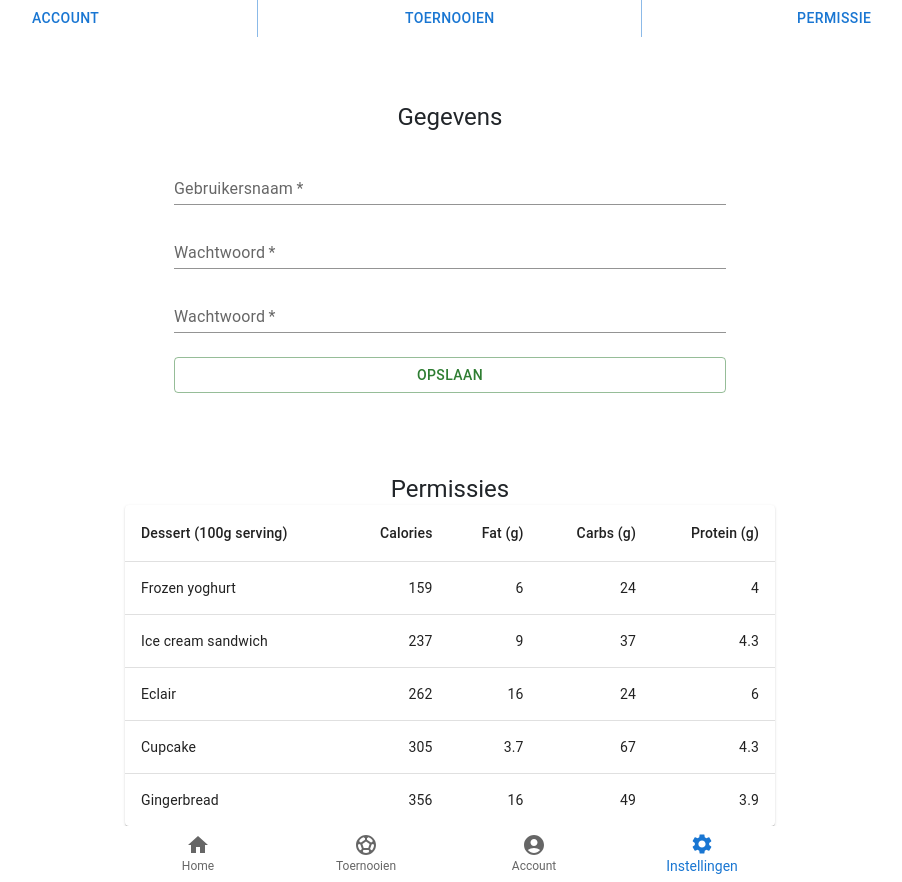
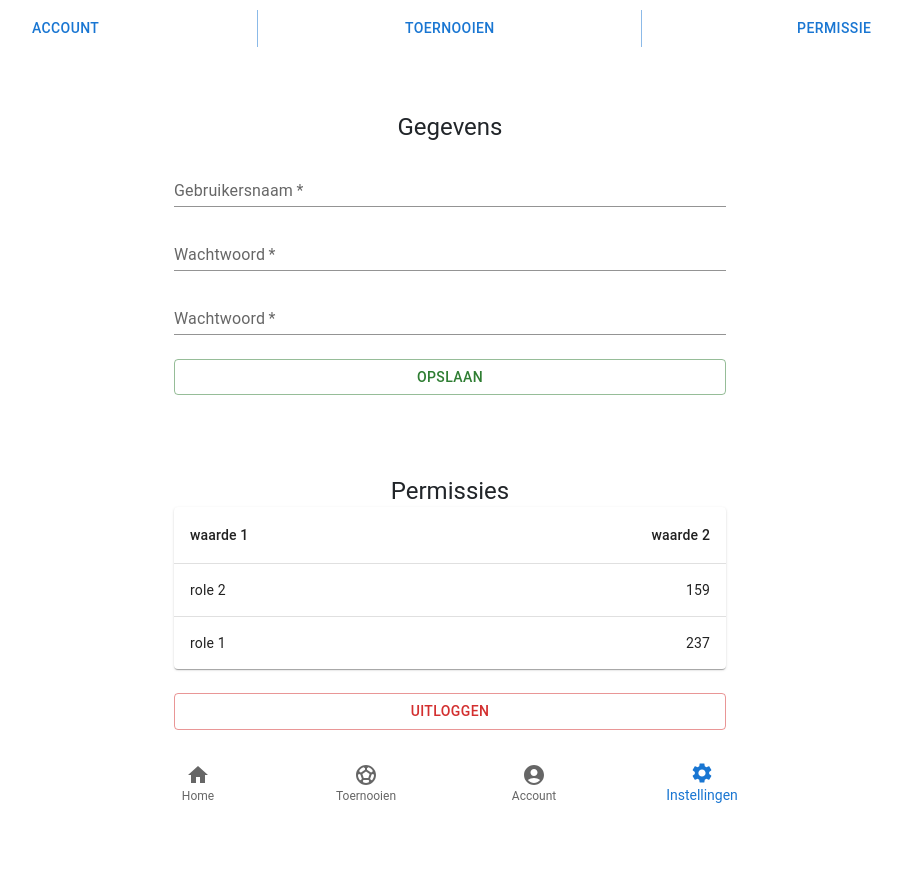
Before and after one commit to TimGrootscholten/Tournaments-Client, a React (Create React App) app: page /settings in a window 1280 px wide. Shown: the whole page, without its empty margins (190-1092 px from the left). After the commit the page ends 812 px from the top, so only its background shows below. Built offline with nearby package versions, Linux system fonts and the light colour scheme.

Commit message:
add scss and password reset

```diff
--- a/src/App.tsx
+++ b/src/App.tsx
@@ -5,20 +5,14 @@ import Home from "./Pages/Home";
 import Login from "./Pages/Login";
 import Registreren from "./Pages/Registreren";
 import Nav from "./Components/Nav";
-
-import Box from "@mui/material/Box";
+import "./Assets/css/global.scss";
 import Settings from "./Pages/Settings";
 
 const App = () => {
   const [userData, setUserData] = useState({});
   return (
-    <Box
-      className="app d-flex flex-column h-100"
-      sx={{
-        minHeight: "100vh",
-      }}
-    >
-      <BrowserRouter>
+    <BrowserRouter>
+      <div className="content">
         <Routes>
           <Route path="/">
             <Route index element={<Home />} />
@@ -29,9 +23,9 @@ const App = () => {
             </Route>
           </Route>
         </Routes>
-        <Nav />
-      </BrowserRouter>
-    </Box>
+      </div>
+      <Nav />
+    </BrowserRouter>
   );
 };
 
--- /dev/null
+++ b/src/Assets/css/global.scss
@@ -0,0 +1,28 @@
+html,
+body {
+  height: 100%;
+  font-family: sans-serif;
+}
+
+body {
+  margin: 0;
+  padding: 0;
+}
+
+#root {
+  display: flex;
+  flex-direction: column;
+  height: 100%;
+}
+
+.content {
+  flex: 1 0 auto;
+  padding: 10px;
+}
+
+.nav {
+  flex-shrink: 0;
+  text-align: center;
+  background-color: tomato;
+  color: white;
+}
--- /dev/null
+++ b/src/Assets/css/settings.scss
@@ -0,0 +1,7 @@
+.box-Permissie {
+  margin-bottom: 4rem;
+}
+
+.table-account {
+  min-width: 100%;
+}
--- a/src/Components/Nav.tsx
+++ b/src/Components/Nav.tsx
@@ -32,7 +32,7 @@ const Nav = () => {
   }, [pathname]);
 
   return (
-    <nav className="footer mt-auto">
+    <nav className="nav">
       <Box className="w-100">
         <BottomNavigation
           showLabels
--- a/src/Components/Pages/Settings/Account.tsx
+++ b/src/Components/Pages/Settings/Account.tsx
@@ -50,22 +50,10 @@ const Account = () => {
     // userServices.getUser();
     // userServices.createUser(user);
   };
-  const createData = (
-    name: string,
-    calories: number,
-    fat: number,
-    carbs: number,
-    protein: number
-  ) => {
-    return { name, calories, fat, carbs, protein };
+  const createData = (waarde1: string, waarde2: number) => {
+    return { waarde1, waarde2 };
   };
-  const rows = [
-    createData("Frozen yoghurt", 159, 6.0, 24, 4.0),
-    createData("Ice cream sandwich", 237, 9.0, 37, 4.3),
-    createData("Eclair", 262, 16.0, 24, 6.0),
-    createData("Cupcake", 305, 3.7, 67, 4.3),
-    createData("Gingerbread", 356, 16.0, 49, 3.9),
-  ];
+  const rows = [createData("role 2", 159), createData("role 1", 237)];
   return (
     <Container component="main" maxWidth="sm">
       <Box
@@ -79,7 +67,7 @@ const Account = () => {
         <Typography component="h1" variant="h5">
           Gegevens
         </Typography>
-        <Box component="form" noValidate onSubmit={handleSubmit} sx={{ mt: 3 }}>
+        <Box component="form" noValidate onSubmit={handleSubmit} className="mt-3">
           <Grid container spacing={2}>
             <Grid item xs={12}>
               <TextField
@@ -139,39 +127,37 @@ const Account = () => {
             flexDirection: "column",
             alignItems: "center",
           }}
+          className="table-account"
         >
           <Typography component="h1" variant="h5">
             Permissies
           </Typography>
           <TableContainer component={Paper}>
-            <Table sx={{ minWidth: 650 }} aria-label="simple table">
+            <Table aria-label="simple table">
               <TableHead>
                 <TableRow>
-                  <TableCell>Dessert (100g serving)</TableCell>
-                  <TableCell align="right">Calories</TableCell>
-                  <TableCell align="right">Fat&nbsp;(g)</TableCell>
-                  <TableCell align="right">Carbs&nbsp;(g)</TableCell>
-                  <TableCell align="right">Protein&nbsp;(g)</TableCell>
+                  <TableCell>waarde 1</TableCell>
+                  <TableCell align="right">waarde 2</TableCell>
                 </TableRow>
               </TableHead>
               <TableBody>
                 {rows.map((row) => (
                   <TableRow
-                    key={row.name}
+                    key={row.waarde1}
                     sx={{ "&:last-child td, &:last-child th": { border: 0 } }}
                   >
                     <TableCell component="th" scope="row">
-                      {row.name}
+                      {row.waarde1}
                     </TableCell>
-                    <TableCell align="right">{row.calories}</TableCell>
-                    <TableCell align="right">{row.fat}</TableCell>
-                    <TableCell align="right">{row.carbs}</TableCell>
-                    <TableCell align="right">{row.protein}</TableCell>
+                    <TableCell align="right">{row.waarde2}</TableCell>
                   </TableRow>
                 ))}
               </TableBody>
             </Table>
           </TableContainer>
+          <Button fullWidth variant="outlined" color="error" sx={{ mt: 3, mb: 2 }}>
+            Uitloggen
+          </Button>
         </Box>
       </Box>
     </Container>
--- a/src/Components/Pages/Settings/Permissie.tsx
+++ b/src/Components/Pages/Settings/Permissie.tsx
@@ -1,10 +1,22 @@
 import React, { useState } from "react";
-import { Button, TextField, Box, Typography, Container } from "@mui/material";
+import {
+  Button,
+  TextField,
+  Box,
+  Typography,
+  Container,
+  Dialog,
+  DialogActions,
+  DialogContent,
+  DialogContentText,
+  DialogTitle,
+  Slide,
+} from "@mui/material";
 import { DataGrid, GridColDef } from "@mui/x-data-grid";
 
 const Permissie = () => {
   const [canSave, setCanSave] = useState(false);
-
+  const [wachtwoordAlert, setWachtwoordAlert] = useState(false);
   const columns: GridColDef[] = [{ field: "RoleName", headerName: "Permissiegroep", width: 300 }];
   const rows = [
     { id: 1, RoleName: "role speler" },
@@ -29,7 +41,7 @@ const Permissie = () => {
 
   return (
     <Container maxWidth="sm">
-      <Box className="pt-4">
+      <Box className="pt-4 box-Permissie">
         <Typography component="h3" variant="h5" className="text-center">
           Zoek gebruiker
         </Typography>
@@ -42,7 +54,6 @@ const Permissie = () => {
             label="Gebruikersnaam"
             name="username"
             autoComplete="username"
-            autoFocus
             variant="standard"
           />
 
@@ -70,6 +81,33 @@ const Permissie = () => {
           </Button>
         </Box>
       </Box>
+      <Box>
+        <Button
+          onClick={() => setWachtwoordAlert(true)}
+          fullWidth
+          variant="contained"
+          color="warning"
+          sx={{ mt: 3, mb: 2 }}
+        >
+          wachtwoord resetten
+        </Button>
+      </Box>
+      <Dialog open={wachtwoordAlert} keepMounted onClose={() => setWachtwoordAlert(false)}>
+        <DialogTitle>Weet u het zeker?</DialogTitle>
+        <DialogContent>
+          <DialogContentText id="alert-dialog-slide-description">
+            Het wachtwoord wordt veranderd naar "".
+          </DialogContentText>
+        </DialogContent>
+        <DialogActions>
+          <Button onClick={() => setWachtwoordAlert(false)} color="error">
+            Annuleren
+          </Button>
+          <Button onClick={() => setWachtwoordAlert(false)} color="success">
+            Resetten
+          </Button>
+        </DialogActions>
+      </Dialog>
     </Container>
   );
 };
--- a/src/Pages/Login.tsx
+++ b/src/Pages/Login.tsx
@@ -32,7 +32,6 @@ const Login = () => {
             label="Gebruikersnaam"
             name="username"
             autoComplete="username"
-            autoFocus
             variant="standard"
           />
           <TextField
--- a/src/Pages/Settings.tsx
+++ b/src/Pages/Settings.tsx
@@ -5,6 +5,7 @@ import Permissie from "../Components/Pages/Settings/Permissie";
 import Toernooien from "../Components/Pages/Settings/Toernooien";
 import { useParams } from "react-router-dom";
 import { Link } from "react-router-dom";
+import "../Assets/css/settings.scss";
 
 const Settings = () => {
   type paramsType = {
```
